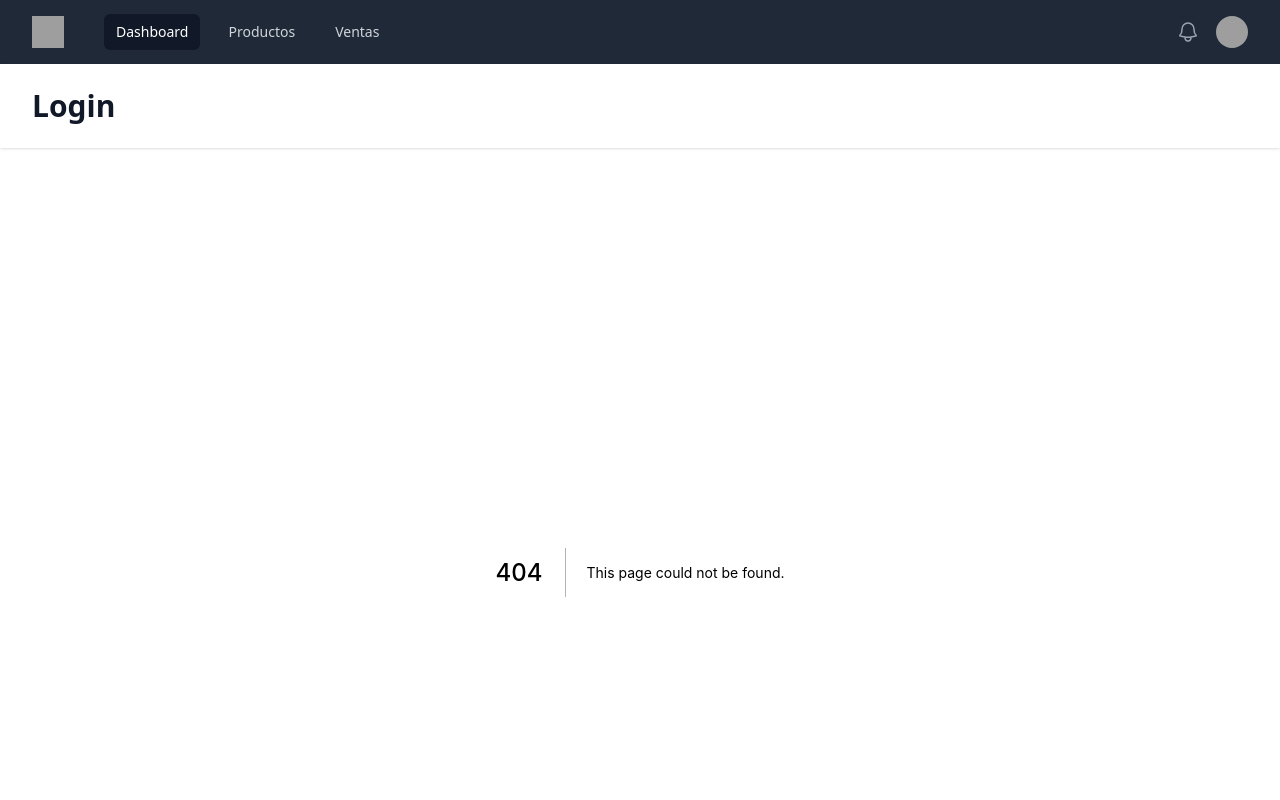
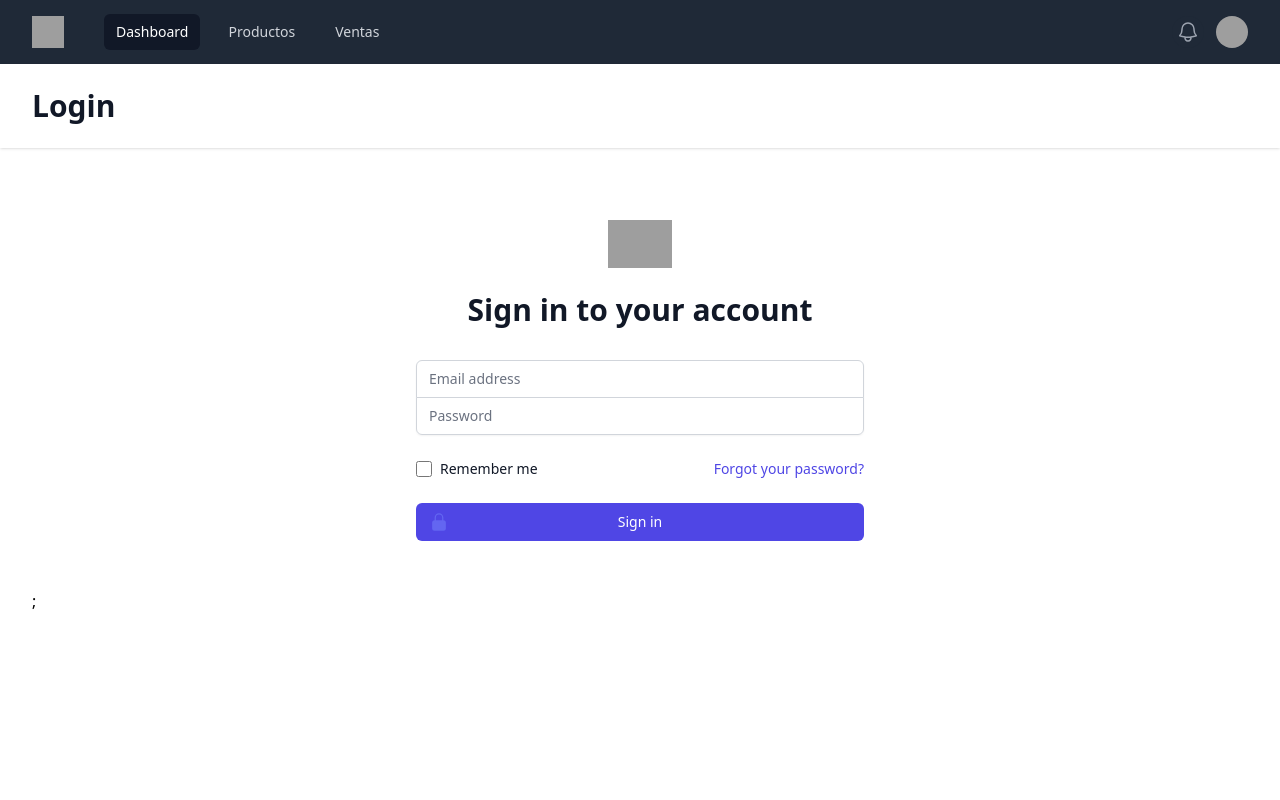
Before and after one commit to jclentino/next-shop-admin, a Next.js app: page /login in a window 1280 px wide. Before the commit this address had no page. Shown: the top 800 px of the page. Built offline with nearby package versions, Linux system fonts and the light colour scheme; grey boxes are pictures that could not be loaded.

Commit message:
Creando la lógica del componente login

```diff
--- a/src/components/LoginPage.jsx
+++ b/src/components/LoginPage.jsx
@@ -1,6 +1,17 @@
+import { useRef } from 'react';
 import { LockClosedIcon } from '@heroicons/react/24/solid';
 
 export default function LoginPage() {
+  const emailRef = useRef(null)
+  const passwordRef = useRef(null)
+
+  const handleSubmit = (e)=> {
+    e.preventDefault();
+    const email = emailRef.current.value;
+    const password = passwordRef.current.value;
+    console.log(email,password);
+  }
+
   return (
     <>
       <div className="min-h-full flex items-center justify-center py-12 px-4 sm:px-6 lg:px-8">
@@ -9,14 +20,14 @@
             <img className="mx-auto h-12 w-auto" src="https://tailwindui.com/img/logos/workflow-mark-indigo-600.svg" alt="Workflow" />
             <h2 className="mt-6 text-center text-3xl font-extrabold text-gray-900">Sign in to your account</h2>
           </div>
-            <Form className="mt-8 space-y-6" action="#" method="POST">
+            <form className="mt-8 space-y-6" >
               <input type="hidden" name="remember" defaultValue="true" />
               <div className="rounded-md shadow-sm -space-y-px">
                 <div>
                   <label htmlFor="email-address" className="sr-only">
                     Email address
                   </label>
-                  <Field
+                  <input
                     id="email-address"
                     name="email"
                     type="email"
@@ -24,13 +35,14 @@
                     required
                     className="appearance-none rounded-none relative block w-full px-3 py-2 border border-gray-300 placeholder-gray-500 text-gray-900 rounded-t-md focus:outline-none focus:ring-indigo-500 focus:border-indigo-500 focus:z-10 sm:text-sm"
                     placeholder="Email address"
+                    ref={emailRef}
                   />
                 </div>
                 <div>
                   <label htmlFor="password" className="sr-only">
                     Password
                   </label>
-                  <Field
+                  <input
                     id="password"
                     name="password"
                     type="password"
@@ -38,6 +50,7 @@
                     required
                     className="appearance-none rounded-none relative block w-full px-3 py-2 border border-gray-300 placeholder-gray-500 text-gray-900 rounded-b-md focus:outline-none focus:ring-indigo-500 focus:border-indigo-500 focus:z-10 sm:text-sm"
                     placeholder="Password"
+                    ref={passwordRef}
                   />
                 </div>
               </div>
@@ -68,7 +81,7 @@
                   Sign in
                 </button>
               </div>
-            </Form>
+            </form>
         </div>
       </div>
     </>
--- /dev/null
+++ b/src/pages/login.js
@@ -0,0 +1,5 @@
+import LoginPage from "@components/LoginPage";
+
+export default function Login (){
+    return <LoginPage />
+}
```
